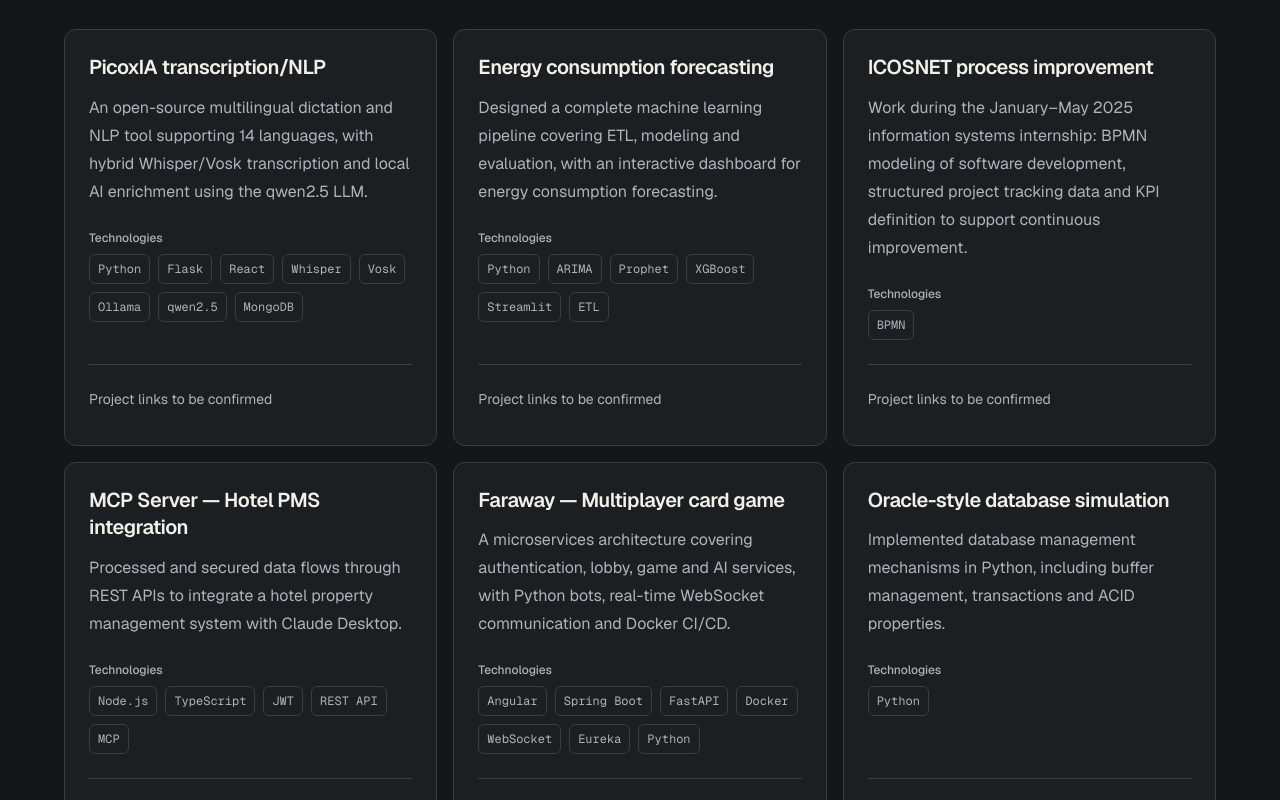
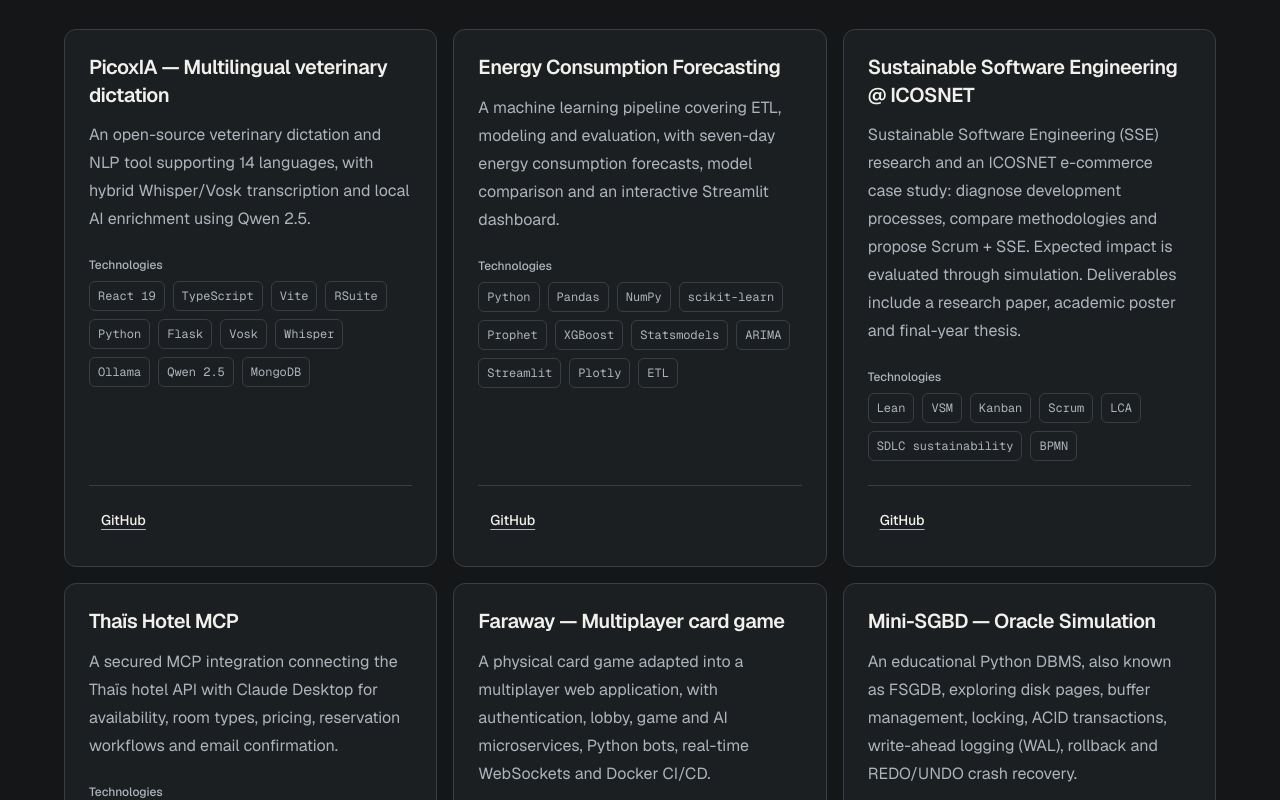
Before and after one commit to AbderahmaneYOUSFI/repo-yousfi, a Next.js app: page / in a window 1280 px wide. Shown: the part 1480-2280 px from the top of the page. Built offline with nearby package versions, Linux system fonts and the light colour scheme.

Commit message:
Update confirmed project catalogue and career path memberships

```diff
--- a/src/data/projects.ts
+++ b/src/data/projects.ts
@@ -15,26 +15,25 @@ export type Project = Readonly<{
   links: readonly ProjectLink[];
 }>;
 
-// CV facts: docs/content/cv-source.tex. Retain unsourced legacy projects.
-// Editorial mappings and the MCP naming question: docs/content/content-review.md.
+// Owner-confirmed inventory and CV facts: docs/content/content-review.md.
+// Preserve stable IDs; publication requires explicit owner approval.
 export const projects: readonly Project[] = [
   {
     id: "picoxia",
     published: true,
-    title: "PicoxIA transcription/NLP",
-    description: "An open-source multilingual dictation and NLP tool supporting 14 languages, with hybrid Whisper/Vosk transcription and local AI enrichment using the qwen2.5 LLM.",
-    technologies: ["Python", "Flask", "React", "Whisper", "Vosk", "Ollama", "qwen2.5", "MongoDB"],
+    title: "PicoxIA — Multilingual veterinary dictation",
+    description: "An open-source veterinary dictation and NLP tool supporting 14 languages, with hybrid Whisper/Vosk transcription and local AI enrichment using Qwen 2.5.",
+    technologies: ["React 19", "TypeScript", "Vite", "RSuite", "Python", "Flask", "Vosk", "Whisper", "Ollama", "Qwen 2.5", "MongoDB"],
     careerPaths: ["ai-data", "software"],
-    links: [],
+    links: [{ label: "GitHub", href: "https://github.com/AbderahmaneYOUSFI/picoxia_LLM" }],
   },
   {
     id: "reactis",
     published: false,
-    title: "Reactis GenAI functional testing",
-    description: "Generative AI and functional testing. Project details to be confirmed.",
+    title: "Réactis — Generative AI for Functional Testing",
+    description: "Research and benchmarking on generative AI across functional and business testing: requirements, test cases, test data, execution, result judgment, failure analysis and campaign management. Includes a Claude Code agent benchmark; outcomes remain to be confirmed.",
     technologies: [],
-    // CV does not verify this project's scope or path memberships.
-    careerPaths: [],
+    careerPaths: ["ai-data", "digital"],
     links: [],
   },
   {
@@ -43,52 +42,87 @@ export const projects: readonly Project[] = [
     title: "Quiz Game",
     description: "A quiz game. Project details to be confirmed.",
     technologies: [],
-    // Keep separate from Faraway; relevance awaits supporting details.
-    careerPaths: [],
+    careerPaths: ["software"],
     links: [],
   },
   {
     id: "forecasting",
     published: true,
-    title: "Energy consumption forecasting",
-    description: "Designed a complete machine learning pipeline covering ETL, modeling and evaluation, with an interactive dashboard for energy consumption forecasting.",
-    technologies: ["Python", "ARIMA", "Prophet", "XGBoost", "Streamlit", "ETL"],
+    title: "Energy Consumption Forecasting",
+    description: "A machine learning pipeline covering ETL, modeling and evaluation, with seven-day energy consumption forecasts, model comparison and an interactive Streamlit dashboard.",
+    technologies: ["Python", "Pandas", "NumPy", "scikit-learn", "Prophet", "XGBoost", "Statsmodels", "ARIMA", "Streamlit", "Plotly", "ETL"],
     careerPaths: ["ai-data"],
-    links: [],
+    links: [{ label: "GitHub", href: "https://github.com/AbderahmaneYOUSFI/energy_predection_repo" }],
   },
   {
     id: "icosnet",
     published: true,
-    title: "ICOSNET process improvement",
-    description: "Work during the January–May 2025 information systems internship: BPMN modeling of software development, structured project tracking data and KPI definition to support continuous improvement.",
-    technologies: ["BPMN"],
+    title: "Sustainable Software Engineering @ ICOSNET",
+    description: "Sustainable Software Engineering (SSE) research and an ICOSNET e-commerce case study: diagnose development processes, compare methodologies and propose Scrum + SSE. Expected impact is evaluated through simulation. Deliverables include a research paper, academic poster and final-year thesis.",
+    technologies: ["Lean", "VSM", "Kanban", "Scrum", "LCA", "SDLC sustainability", "BPMN"],
     careerPaths: ["digital"],
-    links: [],
+    links: [{ label: "GitHub", href: "https://github.com/AbderahmaneYOUSFI/SustainableSoftwareEngineering" }],
   },
   {
     id: "thais-mcp-server",
     published: true,
-    title: "MCP Server — Hotel PMS integration",
-    description: "Processed and secured data flows through REST APIs to integrate a hotel property management system with Claude Desktop.",
-    technologies: ["Node.js", "TypeScript", "JWT", "REST API", "MCP"],
+    title: "Thaïs Hotel MCP",
+    description: "A secured MCP integration connecting the Thaïs hotel API with Claude Desktop for availability, room types, pricing, reservation workflows and email confirmation.",
+    technologies: ["Node.js", "TypeScript", "Express", "MCP SDK", "Axios", "JWT", "Nodemailer", "Zod", "REST API"],
     careerPaths: ["ai-data"],
-    links: [],
+    links: [{ label: "GitHub", href: "https://github.com/AbderahmaneYOUSFI/ModelContextProtocol_Thais_API" }],
   },
   {
     id: "faraway",
     published: true,
     title: "Faraway — Multiplayer card game",
-    description: "A microservices architecture covering authentication, lobby, game and AI services, with Python bots, real-time WebSocket communication and Docker CI/CD.",
-    technologies: ["Angular", "Spring Boot", "FastAPI", "Docker", "WebSocket", "Eureka", "Python"],
-    careerPaths: ["software"],
+    description: "A physical card game adapted into a multiplayer web application, with authentication, lobby, game and AI microservices, Python bots, real-time WebSockets and Docker CI/CD.",
+    technologies: ["Angular", "Spring Boot", "Spring Cloud", "Python", "FastAPI", "PostgreSQL", "MongoDB", "Redis", "WebSockets", "JWT", "Google OAuth", "Eureka", "Docker"],
+    careerPaths: ["software", "digital"],
     links: [],
   },
   {
     id: "database-simulation",
     published: true,
-    title: "Oracle-style database simulation",
-    description: "Implemented database management mechanisms in Python, including buffer management, transactions and ACID properties.",
+    title: "Mini-SGBD — Oracle Simulation",
+    description: "An educational Python DBMS, also known as FSGDB, exploring disk pages, buffer management, locking, ACID transactions, write-ahead logging (WAL), rollback and REDO/UNDO crash recovery.",
     technologies: ["Python"],
+    careerPaths: ["software"],
+    links: [],
+  },
+  {
+    id: "marble-madness",
+    published: false,
+    title: "Marble Madness",
+    description: "A 3D browser physics game with keyboard and mobile controls, levels, scoring and enemies.",
+    technologies: ["TypeScript", "Babylon.js", "Havok Physics", "Vite", "Blender", "GLB"],
+    careerPaths: ["software"],
+    links: [],
+  },
+  {
+    id: "angular-assignment-management",
+    published: false,
+    title: "Angular Assignment Management",
+    description: "An assignment management application built with Angular 20, RxJS, routing and forms, deployed on Render.",
+    technologies: ["Angular 20", "TypeScript", "RxJS", "Render"],
+    careerPaths: ["software"],
+    links: [{ label: "GitHub", href: "https://github.com/AbderahmaneYOUSFI/yousfiFirstRepoM1miage2025" }],
+  },
+  {
+    id: "big-data",
+    published: false,
+    title: "Big Data Project",
+    description: "A big data project using Java and Docker. Data frameworks and capabilities remain to be confirmed.",
+    technologies: ["Java", "Docker"],
+    careerPaths: ["ai-data"],
+    links: [],
+  },
+  {
+    id: "spring-boot-web-application",
+    published: false,
+    title: "Spring Boot Web Application (provisional)",
+    description: "A Java and Spring Boot web application with HTML. The business domain and database or REST API details remain to be confirmed.",
+    technologies: ["Java", "Spring Boot", "HTML"],
     careerPaths: ["software"],
     links: [],
   },
```
Also changed, not shown: 2 other files (tests, documents, lock files or other folders).
